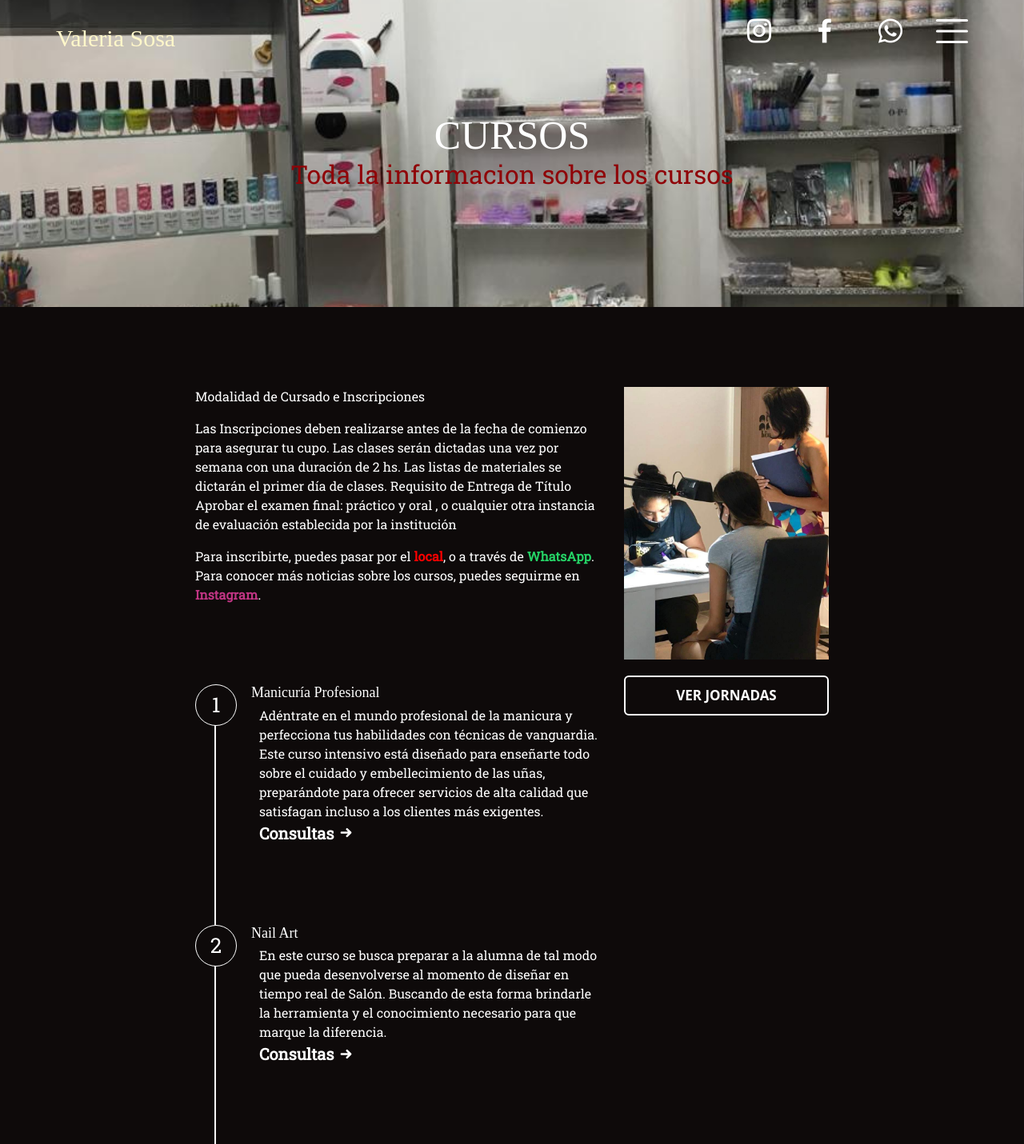
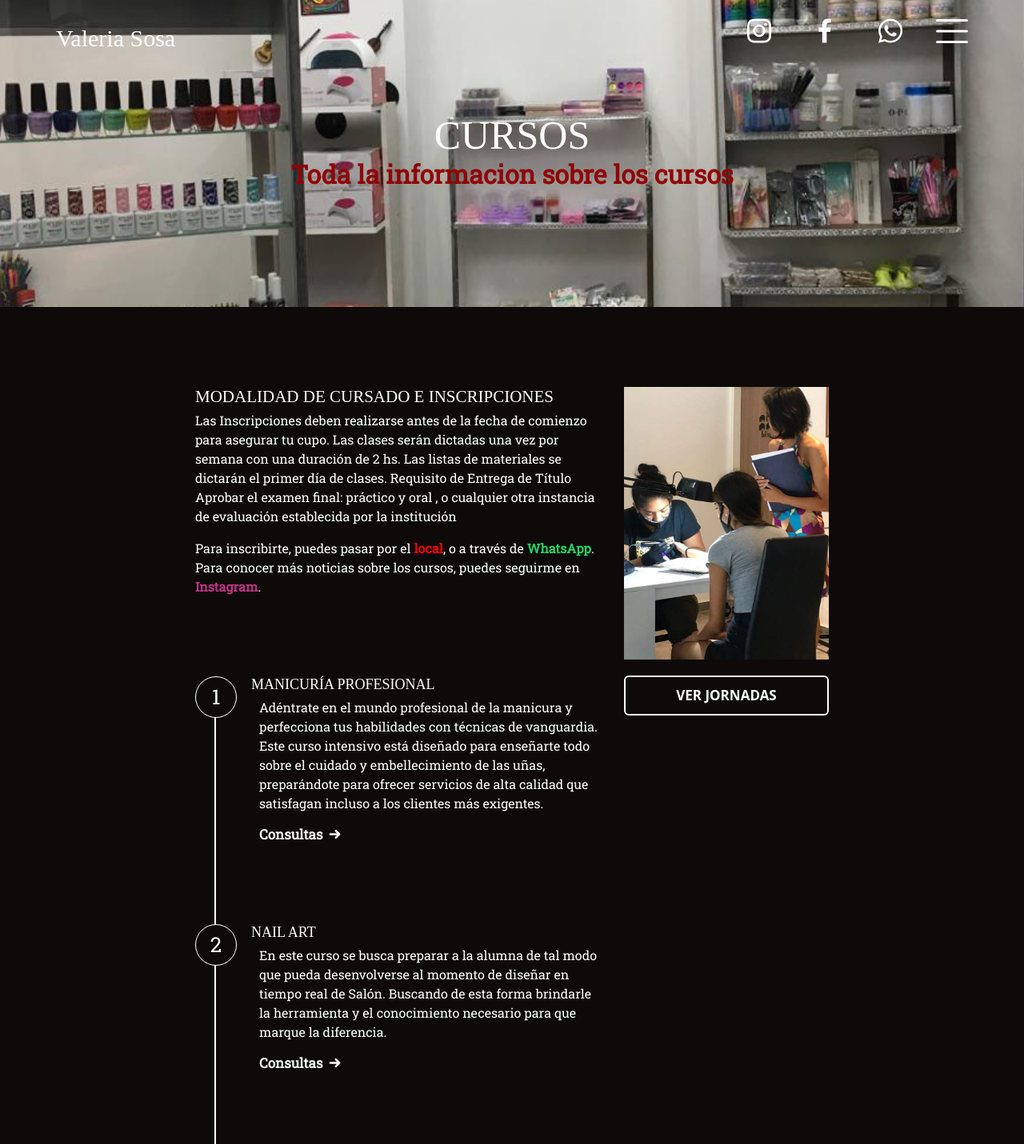
Before and after one commit to MatiasColazo1/tdu-page, an Angular app in the folder Cliente/: page /cursos in a window 1280 px wide. Shown: the top 1431 px of the page at 80% size. Built offline with nearby package versions, Linux system fonts and the light colour scheme; a web font is replaced by a local one.

Commit message:
detalles en todo

```diff
--- a/Cliente/src/app/components/contacto/contacto.component.css
+++ b/Cliente/src/app/components/contacto/contacto.component.css
@@ -26,15 +26,22 @@
   }
 
   h2 {
-   color: #8F0408;
-   font-family: serif;
+    color: #8F0408;
+    font-family: 'Roboto Slab';
+    font-weight: 700!important;
+   }
+
+  li{
+
+    list-style-type: none;
+    font-size: 17px;
+    font-family: 'Roboto Slab';
+    color: #e9e9e9;
   }
 
-  li{
-    list-style-type: none;
-    font-size: 17px;
-    font-family:'Philosopher', sans-serif;
-    color: #bdbdbd;
+  a{
+    text-decoration: none;
+    color: #e9e9e9;
   }
 
   h3 {
@@ -90,9 +97,11 @@
   }
 
   .bx {
-    font-size: 27px;
+    font-size: 23px;
     color: #8F0408;
-    margin: 10px;
+    margin: 0;
+    margin-right: 5px;
     justify-content: center;
     align-items: center;
+
   }
--- a/Cliente/src/app/components/contacto/contacto.component.html
+++ b/Cliente/src/app/components/contacto/contacto.component.html
@@ -8,13 +8,13 @@
 <div class="content d-flex justify-content-evenly align-items-center">
     <div class="row">
         <div>
-            <h3><i class='bx bx-map'></i>DIRECCIÓN</h3>
+            <h3><i class='bx bx-home'></i>DIRECCIÓN</h3>
             <ul>
-                <li>Argentina-Rosario / España 2022 </li>
+                <li><a href="https://www.google.com/maps/place/Tienda+de+U%C3%B1as+%7C+Sal%C3%B3n%2F+Escuela+y+Rock%26roll/@-32.9596515,-60.6502414,21z/data=!4m15!1m8!3m7!1s0x95b7ab0cdd5e702b:0xbe70d691f639ff72!2sEspa%C3%B1a+2022,+S2000+Rosario,+Santa+Fe!3b1!8m2!3d-32.9595713!4d-60.650295!16s%2Fg%2F11k5bmycld!3m5!1s0x95b7ab13aba71c91:0xddf20553214be84!8m2!3d-32.95956!4d-60.6503982!16s%2Fg%2F11c6vb3kqx?entry=ttu" target="_blank">España 2024,<br />S2000 Rosario, Santa Fe</a></li>
             </ul>
             <h3><i class='bx bx-user'></i>DATOS DE CONTACTO</h3>
             <ul>
-                <li>Teléfono: </li>
+                <li>Celular: <a href="https://wa.me/3412525386" target="_blank">341 532 8036</a></li>
                 <li>
                     <p>Email: <a href="mailto:tduvalesosa@gmail.com">tduvalesosa@gmail.com</a></p>
                 </li>
@@ -30,7 +30,7 @@
     </div>
     <div class="row">
         <div>
-            <h3>UBICACIÓN</h3>
+            <h3><i class='bx bx-map'></i>UBICACIÓN</h3>
             <ul>
                 <li></li>
             </ul>
--- a/Cliente/src/app/components/cursos/cursos.component.css
+++ b/Cliente/src/app/components/cursos/cursos.component.css
@@ -1,4 +1,5 @@
 @import url('https://fonts.googleapis.com/css2?family=Roboto+Slab&display=swap');
+
 .banner {
   position: relative;
   width: 100%;
@@ -22,11 +23,19 @@ h1 {
 h2 {
   color: #8F0408;
   font-family: 'Roboto Slab';
+  font-weight: 700 !important;
 }
 
 .banner h1 {
   margin: 0;
   font-size: 50px;
+}
+
+h6 {
+  margin: 0 10px 5px 0;
+  font-size: 21px;
+  font-family: 'Rye', serif;
+  text-transform: uppercase;
 }
 
 @keyframes zoomBackground {
@@ -92,7 +101,7 @@ h2 {
   display: flex;
   margin-bottom: 100px;
   position: relative;
-   min-height: 100px;
+  min-height: 100px;
   padding-left: 70px;
 
 }
@@ -124,6 +133,7 @@ h2 {
   font-family: 'Rye', serif;
 
 }
+
 
 /* Asegúrate de que el span se alinee con el número */
 .lista-circular li span {
@@ -193,8 +203,10 @@ h2 {
 
 
 button {
+  margin: 0;
+  margin-top: 14px;
   padding: 0;
-  margin: 0;
+
   border: none;
   background: none;
   cursor: pointer;
@@ -214,7 +226,7 @@ button {
 button p {
   margin: 0;
   position: relative;
-  font-size: 20px;
+  font-size: 17px;
   color: var(--primary-color);
   transition: color 0.3s ease-out;
 }
@@ -255,7 +267,8 @@ button svg {
 }
 
 button:hover p {
-  color: var(--hovered-color); /* cambio de color al pasar el mouse */
+  color: var(--hovered-color);
+  /* cambio de color al pasar el mouse */
 }
 
 a {
@@ -268,11 +281,13 @@ a {
 }
 
 .whatsapp-link {
-  color: #25D366; /* Color oficial de WhatsApp */
+  color: #25D366;
+  /* Color oficial de WhatsApp */
   text-decoration: none;
 }
 
 .instagram-link {
-  color: #C13584; /* Color oficial de Instagram */
+  color: #C13584;
+  /* Color oficial de Instagram */
   text-decoration: none;
 }
--- a/Cliente/src/app/components/cursos/cursos.component.html
+++ b/Cliente/src/app/components/cursos/cursos.component.html
@@ -8,7 +8,7 @@
 <div class="contenedor">
   <div class="texto">
     <div class="info">
-      <p>Modalidad de Cursado e Inscripciones </p>
+      <h6>Modalidad de Cursado e Inscripciones </h6>
       <p>
         Las Inscripciones deben realizarse antes de la fecha de comienzo para asegurar tu cupo.
         Las clases serán dictadas una vez por semana con una duración de 2 hs. Las listas de materiales se dictarán el primer día de clases.
--- a/Cliente/src/app/components/cursosyjornadas/cursosyjornadas.component.css
+++ b/Cliente/src/app/components/cursosyjornadas/cursosyjornadas.component.css
@@ -64,20 +64,21 @@
     width: 460px; /* 500px - 2 * 40px */
     height: 560px;
     position: relative;
-    border-radius: 17px;
+    background-color: #ffffff;
     overflow: hidden;
     cursor: pointer;
     display: flex;
     align-items: center;
     justify-content: flex-end;
     margin: 40px;
+    border-radius: 0;
   }
 
   .card img {
     width: 100%;
     height: 100%;
     object-fit: cover;
-    border-radius: 17px;
+
   }
 
   /* Fondo semi-transparente */
@@ -88,8 +89,8 @@
     left: 0;
     width: 100%;
     height: 100%;
-    background-color: rgba(115, 2, 6, 0.733);
-    border-radius: 17px;
+    background-color: #7302068a;
+
     opacity: 0;
     transition: opacity 0.5s ease;
     z-index: 2;
@@ -103,8 +104,8 @@
     right: 20px;
     bottom: 20px;
     left: 20px;
-    border: 4px solid #fff;
-    border-radius: 13px;
+    border: 4px solid #ffffff;
+
     /* Ajustar según sea necesario */
     opacity: 0;
     transition: opacity 0.35s, transform 0.35s;
@@ -128,7 +129,7 @@
     border: 1px solid black;
     transition: opacity 0.35s, transform 0.35s;
     transform: scale(1.05);
-    background-color: rgba(114, 0, 4, 0.856);
+    background-color: #730205;
   }
 
   .card-content {
--- a/Cliente/src/app/components/jornadas/jornadas.component.css
+++ b/Cliente/src/app/components/jornadas/jornadas.component.css
@@ -22,6 +22,7 @@ h1 {
 h2 {
   color: #8F0408;
   font-family: 'Roboto Slab';
+  font-weight: 700 !important;
 }
 
 .banner h1 {
--- a/Cliente/src/app/components/navbar/navbar.component.css
+++ b/Cliente/src/app/components/navbar/navbar.component.css
@@ -154,7 +154,7 @@ ul {
   margin-left: 70px;
   font-family: 'Rye', serif;
   font-size: 30px;
-  animation: changeColor 8s infinite alternate; /* 6 segundos para un ciclo, cambia de color y vuelve */
+  color: #fff;
 }
 
 .logonav:hover {
--- a/Cliente/src/app/components/productos/productos.component.css
+++ b/Cliente/src/app/components/productos/productos.component.css
@@ -27,9 +27,10 @@
   }
 
   h2 {
-   color: #c40209;
-   font-family: 'Roboto Slab';
-  }
+    color: #8F0408;
+    font-family: 'Roboto Slab';
+    font-weight: 700!important;
+   }
 
   .banner h1 {
     margin: 0;
--- a/Cliente/src/app/components/sobremi/sobremi.component.css
+++ b/Cliente/src/app/components/sobremi/sobremi.component.css
@@ -1,5 +1,5 @@
+@import url('https://fonts.googleapis.com/css2?family=Roboto+Slab&display=swap');
 
-@import url('https://fonts.googleapis.com/css2?family=Roboto+Slab&display=swap');
 .content {
     min-height: 100vh;
     margin: 0;
@@ -26,8 +26,17 @@
   }
 
   h2 {
-   color: #8F0408;
-   font-family: 'Roboto Slab';
+    color: #8F0408;
+    font-family: 'Roboto Slab';
+    font-weight: 700 !important;
+  }
+
+  h6 {
+    color: #fff;
+    margin: 0 10px 5px 0;
+    font-size: 22px;
+    font-family: 'Rye', serif;
+    text-transform: uppercase;
   }
 
   .banner h1 {
@@ -71,7 +80,7 @@
 
   .texto-info {
     font-family:'Roboto Slab';
-    color: #bdbdbd;
+    color: #f8f8f8;
     font-size: 20px;
     line-height: 24px;
     margin-bottom: 24px;
@@ -83,16 +92,3 @@
   height: auto;
   margin-right: 40px;
 }
-
-
-
-  h6{
-    font-family: 'Roboto Slab';
-    color: #fff;
-    font-size: 20px;
-    font-weight: 700;
-    text-transform: uppercase;
-    letter-spacing: 2px;
-    line-height: 1;
-    margin-bottom: 32px;
-  }
--- a/Cliente/src/app/components/sobremi/sobremi.component.html
+++ b/Cliente/src/app/components/sobremi/sobremi.component.html
@@ -8,7 +8,7 @@
 <div class="contenedor">
     <img src="../../../assets/tdu-sobremi.png" class="imagen">
     <div class="info">
-        <h6>DETALLES & INFORMACIÓN</h6>
+        <h6>Biografía</h6>
         <p class="texto-info">
             Mi nombre es Valeria Sosa, naci en Argentina mas precisamente en la ciudad de Rosario (Pcia. Sta. Fe)
             En el año 2009 comencé en el mundo de la estética, y al poco tiempo en el mundo de las Uñas. Siendo esto
```
